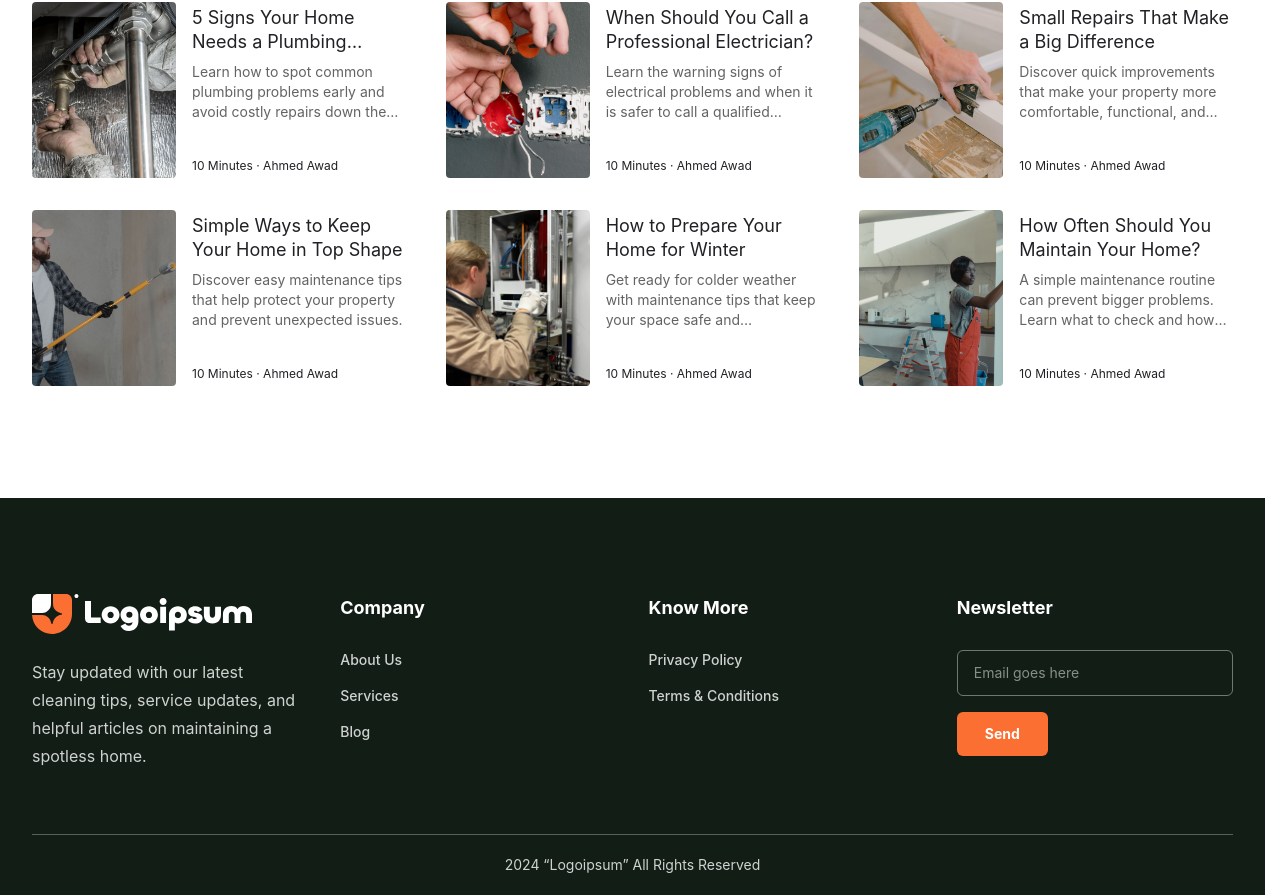
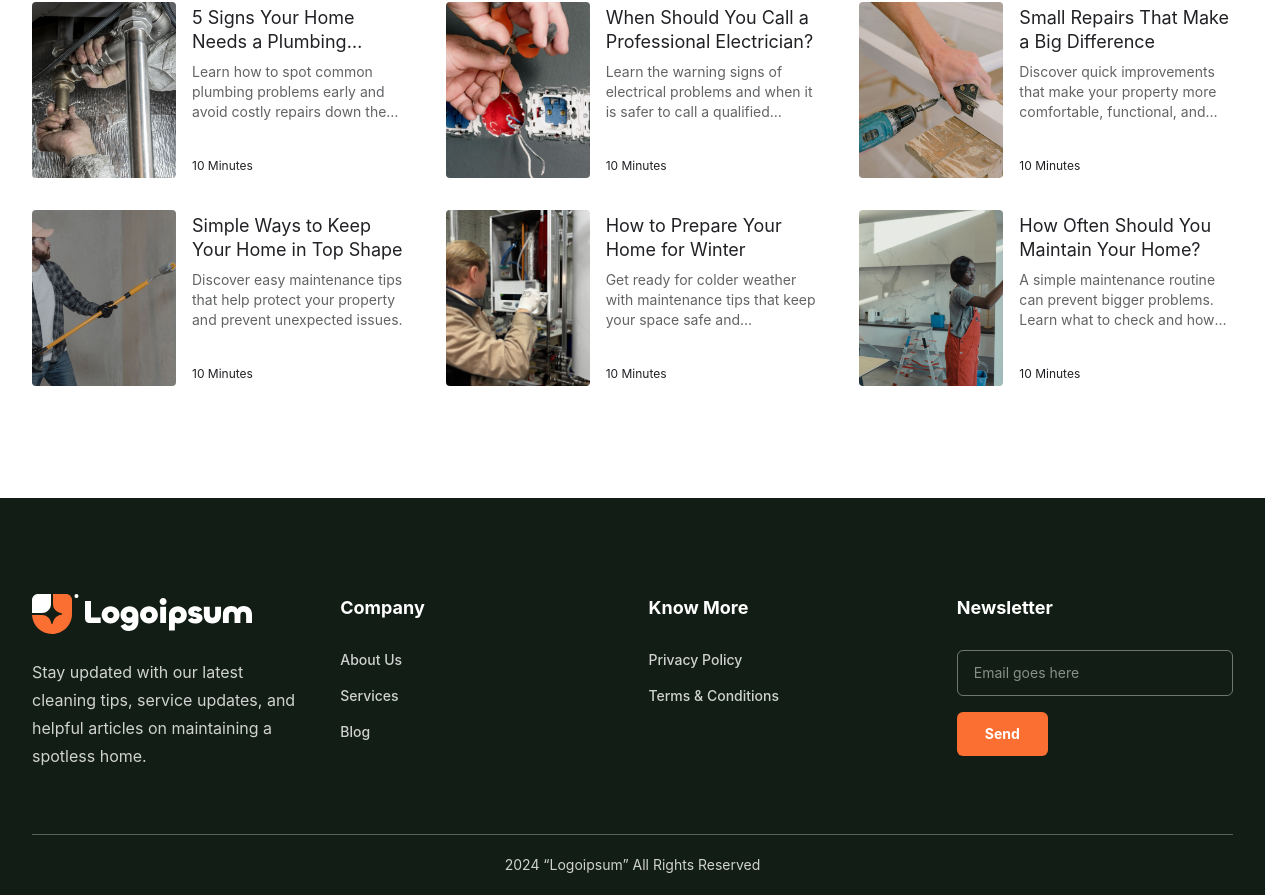
Before and after one commit to Mern-Unbeatable/koura2300, a React app: page / in a window 1280 px wide. Shown: the part 2758-3653 px from the top of the page. Built offline with nearby package versions, Linux system fonts and the light colour scheme; no server answers.

Commit message:
Update reading metadata in landing content
- Removed the author's name from the readingMeta field in the LANDING_CONTENT object, simplifying the displayed information for users.

```diff
--- a/src/components/home/landingContent.js
+++ b/src/components/home/landingContent.js
@@ -55,7 +55,7 @@ export const LANDING_CONTENT = {
   },
   learn: {
     title: 'Learn, Grow',
-    readingMeta: '10 Minutes · Ahmed Awad',
+    readingMeta: '10 Minutes',
     previousLabel: 'Show previous articles',
     nextLabel: 'Show next articles',
   },
```
